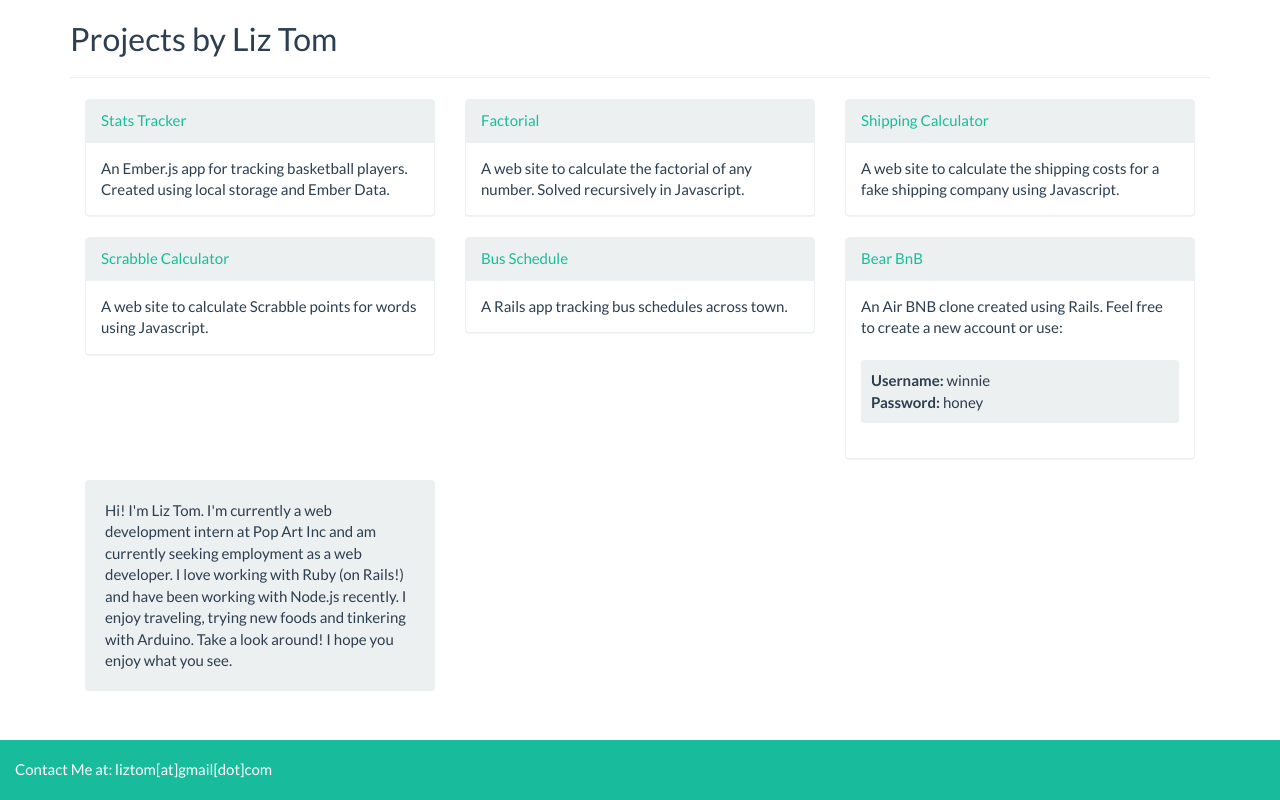
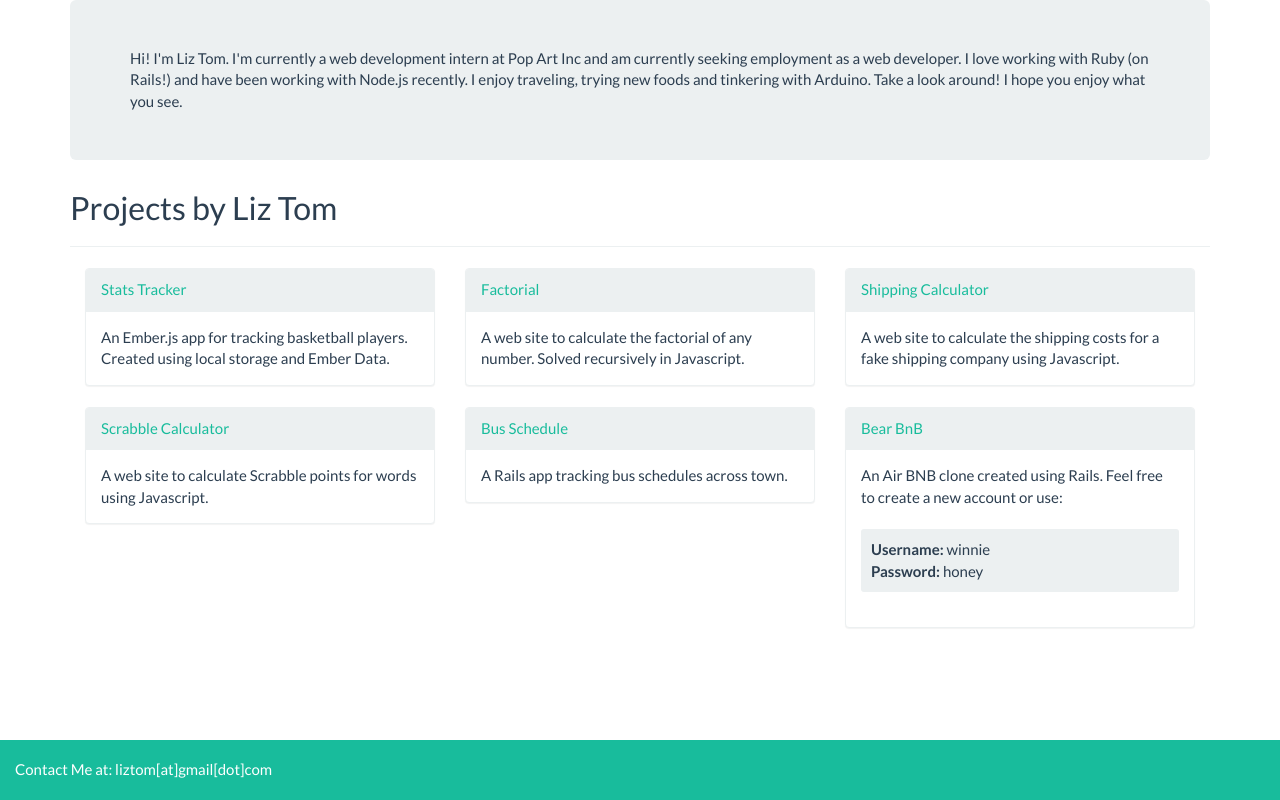
Before and after one commit to liztom/liztom.github.io, a plain HTML site: page index.html in a window 1280 px wide. Drawn offline with Linux system fonts and the light colour scheme.

Commit message:
styling updates

```diff
--- a/index.html
+++ b/index.html
@@ -7,6 +7,11 @@
 </head>
 <body>
   <div class="container">
+  <div class="jumbotron">
+
+        Hi! I'm Liz Tom. I'm currently a web development intern at Pop Art Inc and am currently seeking employment as a web developer. I love working with Ruby (on Rails!) and have been working with Node.js recently.  I enjoy traveling, trying new foods and tinkering with Arduino. Take a look around! I hope you enjoy what you see.
+
+    </div>
     <h2>Projects by Liz Tom</h2>
     <hr>
     <div class="col-md-4">
@@ -73,11 +78,7 @@
         </div>
       </div>
     </div>
-    <div class="col-md-4">
-      <div class="well">
-        Hi! I'm Liz Tom. I'm currently a web development intern at Pop Art Inc and am currently seeking employment as a web developer. I love working with Ruby (on Rails!) and have been working with Node.js recently.  I enjoy traveling, trying new foods and tinkering with Arduino. Take a look around! I hope you enjoy what you see.
-      </div>
-    </div>
+
     <nav class="navbar navbar-inverse navbar-fixed-bottom" role="navigation">
     <p class="navbar-text">Contact Me at: liztom[at]gmail[dot]com</p>
     </nav>
```
